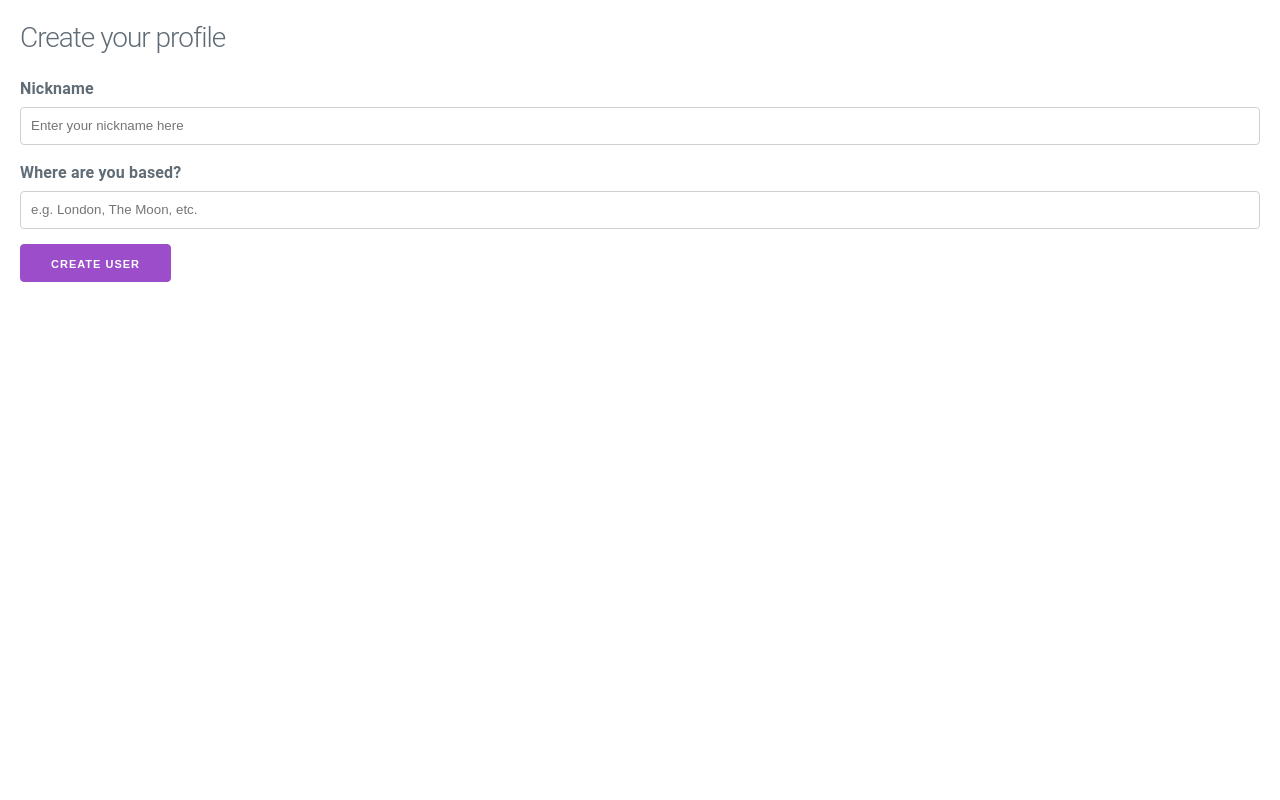
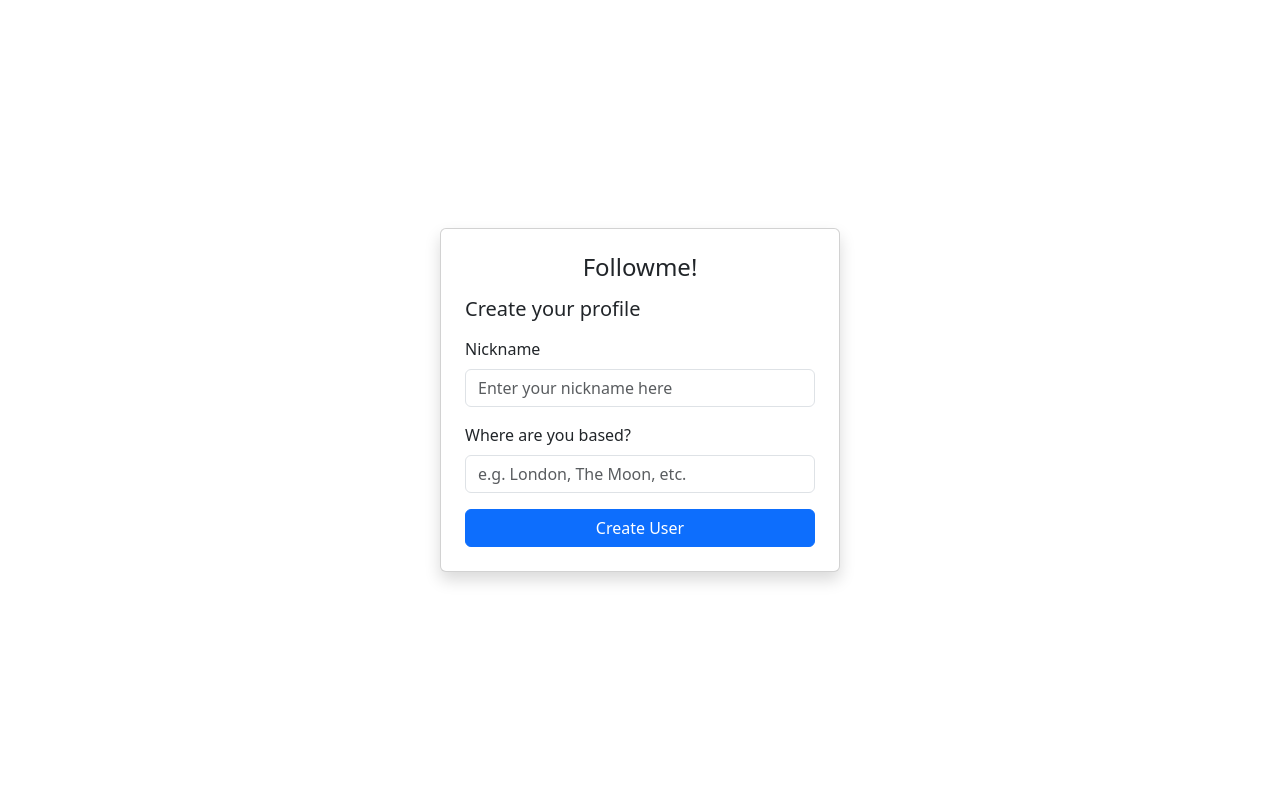
Before and after one commit to scjackman/FollowMe-webapp, a Flask app: page / in a window 1280 px wide. Run offline with Flask 3, Linux system fonts and the light colour scheme.

Commit message:
Various improvements to UI: optimistic UI updates, card layout, better copy

```diff
--- a/static/main.js
+++ b/static/main.js
@@ -120,7 +120,8 @@ async function loadUsersFeed(page = 1) {
 
 // Render the users feed
 function renderUsersFeed(users, clearExisting = false) {
-    const feedContainer = document.getElementById('users-feed');
+    const feedContainer = document.querySelector('.users-list');
+    if (!feedContainer) return;
 
     if (clearExisting) {
         feedContainer.innerHTML = '';
@@ -128,14 +129,8 @@ function renderUsersFeed(users, clearExisting = false) {
 
     users.forEach(user => {
         const userCard = document.createElement('div');
-        let formattedTimeStamp = '00/00/00'
-        if (user.createdAt) {
-            const date = new Date(user.createdAt);
-            const day = String(date.getDate()).padStart(2, '0');
-            const month = String(date.getMonth() + 1).padStart(2, '0');
-            const year = String(date.getFullYear()).slice(-2);
-            formattedTimeStamp = `${day}/${month}/${year}`;
-        }
+        let formattedTimeStamp = formatTimestampUserCreatedAt(user)
+
         userCard.className = 'user-card';
         userCard.innerHTML = `
             <div style="display: flex; align-items: center; flex: 1;">
@@ -153,7 +148,7 @@ function renderUsersFeed(users, clearExisting = false) {
                 </div>
             </div>
             <button
-                class="follow-btn"
+                class="btn btn-outline-secondary btn-sm follow-btn"
                 data-user-id="${user.userID}"
                 ${user.isFollowing ? 'disabled' : ''}
             >
@@ -174,6 +169,28 @@ function addFollowButtonListeners() {
             const targetUserId = e.target.dataset.userId;
             if (e.target.disabled) return;
 
+            // Find the follower count element in the same user card
+            const userCard = e.target.closest('.user-card');
+            const followerCountElem = userCard.querySelector('small:nth-child(3)');
+            // Extract the current follower count from the text
+            let followerCount = 0;
+            if (followerCountElem) {
+                const match = followerCountElem.textContent.match(/Followers: (\d+)/);
+                if (match) followerCount = parseInt(match[1], 10);
+            }
+
+            // Save previous state
+            const prevButtonText = e.target.textContent;
+            const prevDisabled = e.target.disabled;
+            const prevFollowerCount = followerCount;
+
+            // Optimistically update UI
+            e.target.disabled = true;
+            e.target.textContent = 'Following';
+            if (followerCountElem) {
+                followerCountElem.textContent = `Followers: ${followerCount + 1}`;
+            }
+
             try {
                 const response = await fetch('/api/follow_user', {
                     method: 'POST',
@@ -181,18 +198,26 @@ function addFollowButtonListeners() {
                     body: JSON.stringify({ targetUserID: targetUserId })
                 });
 
-                if (response.ok) {
-                    // Update button state
-                    e.target.disabled = true;
-                    e.target.textContent = 'Following';
-
-                    // Reload following list and feed to reflect changes
-                    await loadUserInfo();
-                } else {
+                if (!response.ok) {
+                    // Revert UI on error
+                    e.target.disabled = prevDisabled;
+                    e.target.textContent = prevButtonText;
+                    if (followerCountElem) {
+                        followerCountElem.textContent = `Followers: ${prevFollowerCount}`;
+                    }
                     const data = await response.json();
                     alert(data.error || 'Failed to follow user');
+                } else {
+                    // Optionally, reload user info/feed if you want to sync with backend
+                    // await loadUserInfo();
                 }
             } catch (error) {
+                // Revert UI on network error
+                e.target.disabled = prevDisabled;
+                e.target.textContent = prevButtonText;
+                if (followerCountElem) {
+                    followerCountElem.textContent = `Followers: ${prevFollowerCount}`;
+                }
                 alert('Network error. Please try again.');
             }
         });
@@ -215,3 +240,15 @@ document.addEventListener('DOMContentLoaded', () => {
         loadMoreBtn.addEventListener('click', loadMoreUsers);
     }
 });
+
+// Helper to format timestamp
+function formatTimestampUserCreatedAt(user) {
+    if (user.createdAt) {
+        const date = new Date(user.createdAt);
+        const day = String(date.getDate()).padStart(2, '0');
+        const month = String(date.getMonth() + 1).padStart(2, '0');
+        const year = String(date.getFullYear()).slice(-2);
+        return `${day}/${month}/${year}`;
+    }
+    return '01/01/99'
+}
--- a/templates/index.html
+++ b/templates/index.html
@@ -3,11 +3,34 @@
 <head>
     <meta charset="UTF-8">
     <meta name="viewport" content="width=device-width, initial-scale=1.0">
-    <title>Follow Me Webapp</title>
-    <link rel="stylesheet" href="https://cdnjs.cloudflare.com/ajax/libs/milligram/1.4.1/milligram.min.css">
+    <title>Followme!</title>
+    <link rel="stylesheet" href="https://cdn.jsdelivr.net/npm/bootstrap@5.3.3/dist/css/bootstrap.min.css">
     <style>
-        body { margin: 2rem; }
-        #feed { margin-top: 2rem; }
+        html, body { height: 100%; margin: 0; padding: 0; }
+        body { margin: 0; overflow: hidden; height: 100vh; }
+        .center-viewport {
+            min-height: 100vh;
+            display: flex;
+            align-items: center;
+            justify-content: center;
+        }
+        #feed { margin-top: 1rem; }
+        #users-feed {
+            height: 350px;
+            display: flex;
+            flex-direction: column;
+        }
+        .users-list {
+            flex: 1 1 auto;
+            overflow-y: auto;
+            display: flex;
+            flex-direction: column;
+        }
+        .users-feed-footer {
+            flex-shrink: 0;
+            background: white;
+            padding-top: 0.5rem;
+        }
         .user-card { display: flex; justify-content: space-between; align-items: center; padding: 0.5rem 0; border-bottom: 1px solid #eee; }
         #cookie-notice { background: #f9f9a9; padding: 1rem; margin-bottom: 1rem; border-radius: 5px; }
         #following-list { margin-top: 2rem; }
@@ -27,29 +50,46 @@
     </style>
 </head>
 <body>
-    <div id="app">
-        <!-- User creation form -->
+    <div class="container d-flex flex-column align-items-center justify-content-center min-vh-100">
+        <div class="card p-4 shadow rounded" style="width: 100%; max-width: 400px;">
+            <h4 class="text-center mb-3">Followme!</h4>
+            <div class="card-body p-0" id="app">
+
+                <!-- User registration form-->
                 <form id="create-user-form" style="display:none;">
-            <h3>Create your profile</h3>
-            <label for="nickname">Nickname</label>
-            <input type="text" id="nickname" name="nickname" maxlength="32" required placeholder="Enter your nickname here">
-            <label for="origin">Where are you based?</label>
-            <input type="text" id="origin" name="origin" maxlength="64" required placeholder="e.g. London, The Moon, etc.">
-            <button type="submit">Create User</button>
+                    <h5 class="mb-3">Create your profile</h5>
+                    <div class="mb-3">
+                        <label for="nickname" class="form-label">Nickname</label>
+                        <input type="text" class="form-control" id="nickname" name="nickname" maxlength="32" required placeholder="Enter your nickname here">
+                    </div>
+                    <div class="mb-3">
+                        <label for="origin" class="form-label">Where are you based?</label>
+                        <input type="text" class="form-control" id="origin" name="origin" maxlength="64" required placeholder="e.g. London, The Moon, etc.">
+                    </div>
+                    <button type="submit" class="btn btn-primary w-100">Create User</button>
                 </form>
 
-        <!-- Main app content -->
+                <!-- Follow feed view-->
                 <div id="main-content" style="display:none;">
-            <h2>Welcome, <span id="user-nickname"></span>!</h2>
+                    <div class="mb-2" aria-live="polite">
+                        <span style="font-size: 1rem;">Welcome, <span id="user-nickname"></span>! Follow other users in the feed below.</span>
+                    </div>
                     <div id="feed">
-                <h4>All Users</h4>
                         <div id="spinner" style="display:none; text-align:center; margin: 1rem 0;">
-                    <div class="loader"></div>
+                            <div class="loader" role="status" aria-label="Loading"></div>
                         </div>
-                <div id="users-feed"></div>
-                <button id="load-more" style="display:none;">Load More</button>
+                        <div id="users-feed">
+                            <div class="users-list" aria-live="polite">
+                                <div id="user-cards-container"></div>
+                            </div>
+                            <div class="users-feed-footer">
+                                <button id="load-more" class="btn btn-outline-secondary w-100 mt-3" style="display:none;">Load More</button>
                                 <div id="load-more-spinner" style="display:none; text-align:center; margin: 1rem 0;">
-                    <div class="loader"></div>
+                                    <div class="loader" role="status" aria-label="Loading more users"></div>
+                                </div>
+                            </div>
+                        </div>
+                    </div>
                 </div>
             </div>
         </div>
```
Also changed, not shown: app.py (+4 -4 lines). Lines whose indentation alone changed are shown as unchanged.
